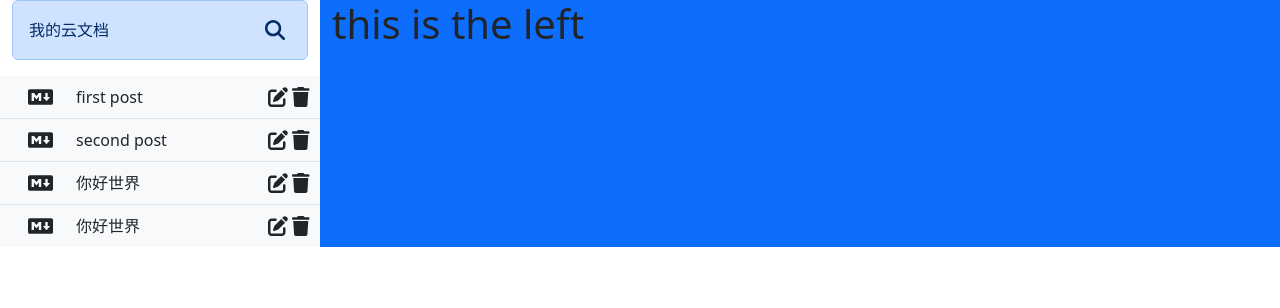
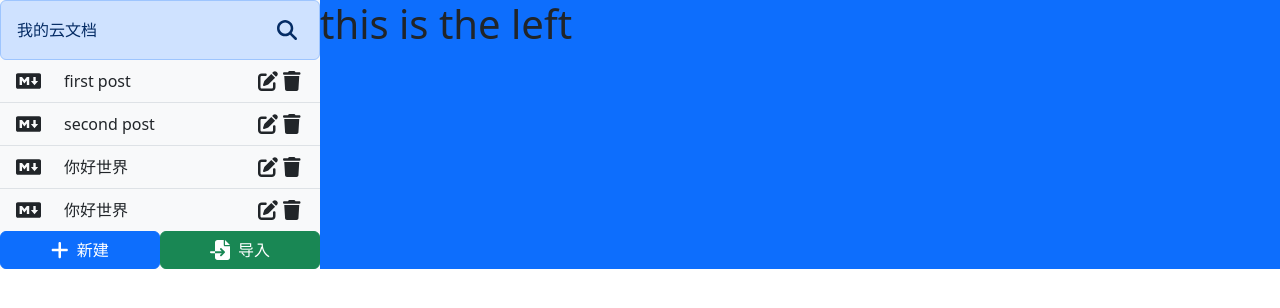
Before and after one commit to jusdyxiao7/react-electron-cloud-doc, a React (Create React App) app: page / in a window 1280 px wide. Shown: the top 308 px of the page. Built offline with nearby package versions, Linux system fonts and the light colour scheme.

Commit message:
左侧部分开发收尾

```diff
--- a/src/App.js
+++ b/src/App.js
@@ -5,12 +5,14 @@ import 'bootstrap/dist/css/bootstrap.min.css';
 import FileSearch from "./components/FileSearch";
 import FileList from "./components/FileList";
 import defaultFiles from "./utils/defaultFiles";
+import BottomBtn from "./components/BottomBtn";
+import { faPlus, faFileImport } from '@fortawesome/free-solid-svg-icons'
 
 function App() {
   return (
-    <div className="App container-fluid">
-      <div className="row">
-        <div className="col-3 left-panel">
+    <div className="App container-fluid px-0">
+      <div className="row g-0">
+        <div className="col-3 bg-light left-panel ">
           <FileSearch
           title='我的云文档'
           onFileSearch={(value) => {console.log(value)}}
@@ -21,6 +23,22 @@ function App() {
             onFileClick={(id) => console.log('clicking', id)}
             onFileDelete={(id) => console.log('deleting', id)}
           />
+          <div className="row g-0">
+            <div className="col">
+              <BottomBtn
+               text="新建"
+               colorClass="btn-primary"
+               icon={faPlus}
+              />
+            </div>
+            <div className="col">
+              <BottomBtn
+               text="导入"
+               colorClass="btn-success"
+               icon={faFileImport}
+              />
+            </div>
+          </div>
         </div>
         <div className="col-9 bg-primary right-panel">
           <h1>this is the left</h1>
--- /dev/null
+++ b/src/components/BottomBtn.js
@@ -0,0 +1,37 @@
+/**
+ * @作者 Conor Sun
+ * @开源仓库 $ http://github.com/jusdyxiao7
+ * @创建时间 2024/4/13 0013 上午 9:45
+ */
+import React from 'react'
+import PropTypes from 'prop-types'
+import {FontAwesomeIcon} from '@fortawesome/react-fontawesome'
+
+const BottomBtn = ({text, colorClass, icon, onBtnClick}) => (
+    <button
+        type="button"
+        className={`btn btn-block no-border w-100 ${colorClass}`}
+        onClick={onBtnClick}
+    >
+        <FontAwesomeIcon
+            className="me-2"
+            size="lg"
+            icon={icon}
+        />
+        {text}
+    </button>
+)
+
+BottomBtn.protoTypes = {
+    text: PropTypes.string,
+    colorClass: PropTypes.string,
+    icon: PropTypes.element.isRequired,
+    onBtnClick: PropTypes.func
+}
+
+// 默认属性
+BottomBtn.defaultProps = {
+    text: '新建'
+}
+
+export default BottomBtn;
--- a/src/components/FileList.js
+++ b/src/components/FileList.js
@@ -8,36 +8,52 @@ import {FontAwesomeIcon} from '@fortawesome/react-fontawesome'
 import {faEdit, faTrash, faTimes} from '@fortawesome/free-solid-svg-icons'
 import {faMarkdown} from '@fortawesome/free-brands-svg-icons'
 import PropTypes from 'prop-types'
+import useKeyPress from "../hooks/useKeyPress";
 
 const FileList = ({files, onFileClick, onSaveEdit, onFileDelete}) => {
     const [editStatus, setEditStatus] = useState(false)
     const [value, setValue] = useState('');
 
-    const closeSearch = (e) => {
-        e.preventDefault()
+    const enterPressed = useKeyPress(13)
+    const escPressed = useKeyPress(27)
+
+    const closeSearch = () => {
+        // e.preventDefault()
         setEditStatus(false)
         setValue('')
     }
 
     // 增加键盘回车和Esc事件
     useEffect(() => {
-        const handleInputEvent = (event) => {
-            const {keyCode} = event
-            // 回车 13
-            // Ese 27
-            if (keyCode === 13 && editStatus) {
-                const editItem = files.find(file => file.id === editStatus)
-                onSaveEdit(editItem.id, value)
-                setEditStatus(false)
-                setValue('')
-            } else if (keyCode === 27 && editStatus) {
-                closeSearch(event)
-            }
+
+        // 使用hooks函数重构精简代码，跟下方等价
+        if (enterPressed && editStatus) {
+            const editItem = files.find(file => file.id === editStatus)
+            onSaveEdit(editItem.id, value)
+            setEditStatus(false)
+            setValue('')
         }
-        document.addEventListener('keyup', handleInputEvent)
-        return () => {
-            document.removeEventListener('keyup', handleInputEvent)
+        if (escPressed && editStatus) {
+            closeSearch()
         }
+
+        // const handleInputEvent = (event) => {
+        //     const {keyCode} = event
+        //     // 回车 13
+        //     // Ese 27
+        //     if (keyCode === 13 && editStatus) {
+        //         const editItem = files.find(file => file.id === editStatus)
+        //         onSaveEdit(editItem.id, value)
+        //         setEditStatus(false)
+        //         setValue('')
+        //     } else if (keyCode === 27 && editStatus) {
+        //         closeSearch(event)
+        //     }
+        // }
+        // document.addEventListener('keyup', handleInputEvent)
+        // return () => {
+        //     document.removeEventListener('keyup', handleInputEvent)
+        // }
     })
 
 
@@ -46,7 +62,7 @@ const FileList = ({files, onFileClick, onSaveEdit, onFileDelete}) => {
             {
                 files.map(file => (
                     <li
-                        className="list-group-item bg-light d-flex align-items-center row"
+                        className="list-group-item bg-light d-flex align-items-center row g-0"
                         key={file.id}
                     >
                         { editStatus !== file.id && (
--- a/src/components/FileSearch.js
+++ b/src/components/FileSearch.js
@@ -7,10 +7,14 @@ import React, {useState, useEffect, useRef} from 'react';
 import { FontAwesomeIcon } from '@fortawesome/react-fontawesome'
 import { faSearch, faTimes } from '@fortawesome/free-solid-svg-icons'
 import PropTypes from 'prop-types'
+import useKeyPress from "../hooks/useKeyPress";
 
 const FileSearch = ({title, onFileSearch}) => {
   const [inputActive, setInputActive] = useState(false);
   const [value, setValue] = useState('');
+
+  const enterPressed = useKeyPress(13)
+  const escPressed = useKeyPress(27)
 
   // 保存可变值
   // let number = useRef(1)
@@ -19,28 +23,38 @@ const FileSearch = ({title, onFileSearch}) => {
 
   let node = useRef(null)
 
-  const closeSearch = (e) => {
-    e.preventDefault()
+  const closeSearch = () => {
+    // e.preventDefault()
     setInputActive(false)
     setValue('')
   }
 
   // 增加键盘回车和Esc事件
   useEffect(() => {
-    const handleInputEvent = (event) => {
-      const {keyCode} = event
-      // 回车 13
-      // Ese 27
-      if (keyCode === 13 && inputActive) {
-        onFileSearch(value)
-      } else if (keyCode === 27 && inputActive) {
-        closeSearch(event)
-      }
+
+    // 使用hooks函数重构精简代码，跟下方等价
+    if (enterPressed && inputActive) {
+      onFileSearch(value)
     }
-    document.addEventListener('keyup', handleInputEvent)
-    return () => {
-      document.removeEventListener('keyup', handleInputEvent)
+    if (escPressed && inputActive) {
+      closeSearch()
     }
+
+
+    // const handleInputEvent = (event) => {
+    //   const {keyCode} = event
+    //   // 回车 13
+    //   // Ese 27
+    //   if (keyCode === 13 && inputActive) {
+    //     onFileSearch(value)
+    //   } else if (keyCode === 27 && inputActive) {
+    //     closeSearch(event)
+    //   }
+    // }
+    // document.addEventListener('keyup', handleInputEvent)
+    // return () => {
+    //   document.removeEventListener('keyup', handleInputEvent)
+    // }
   })
 
   // input焦点 focus 高亮
@@ -52,7 +66,7 @@ const FileSearch = ({title, onFileSearch}) => {
 
   // 根据激活状态来区分两种显示框
   return (
-    <div className="alert alert-primary d-flex justify-content-between align-items-center">
+    <div className="alert alert-primary d-flex justify-content-between align-items-center mb-0">
       {
         !inputActive && (
           <>
--- /dev/null
+++ b/src/hooks/useKeyPress.js
@@ -0,0 +1,30 @@
+import React, {useState, useEffect} from 'react'
+
+const useKeyPress = (targetKeyCode) => {
+    const [keyPressed, setKeyPressed] = useState(false)
+
+    const keyDownHandler = ({keyCode}) => {
+        if (keyCode === targetKeyCode) {
+            setKeyPressed(true)
+        }
+    }
+
+    const keyUpHandler = ({keyCode}) => {
+        if (keyCode === targetKeyCode) {
+            setKeyPressed(false)
+        }
+    }
+
+    useEffect(() => {
+        document.addEventListener('keydown', keyDownHandler)
+        document.addEventListener('keyup', keyUpHandler)
+        return () => {
+            document.removeEventListener('keydown', keyDownHandler)
+            document.removeEventListener('keyup', keyUpHandler)
+        }
+    })
+
+    return keyPressed
+}
+
+export default useKeyPress;
```
